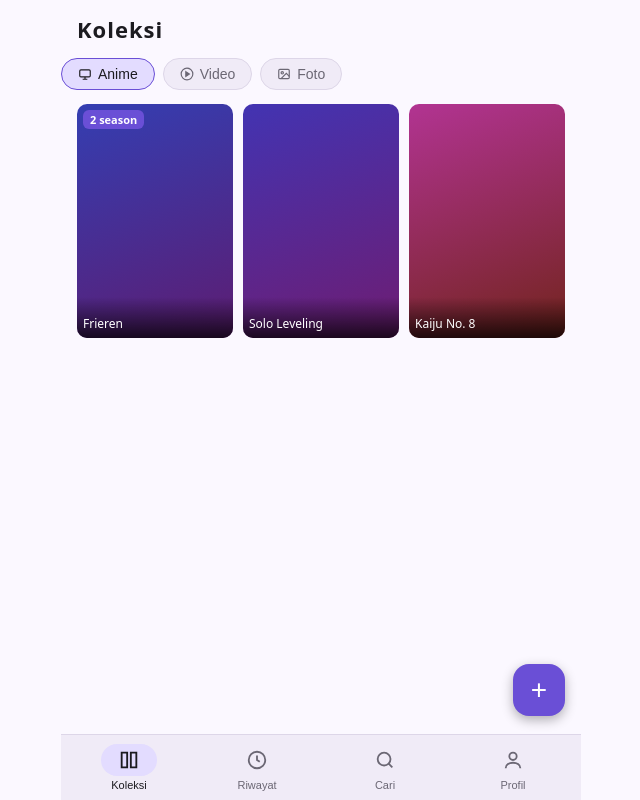
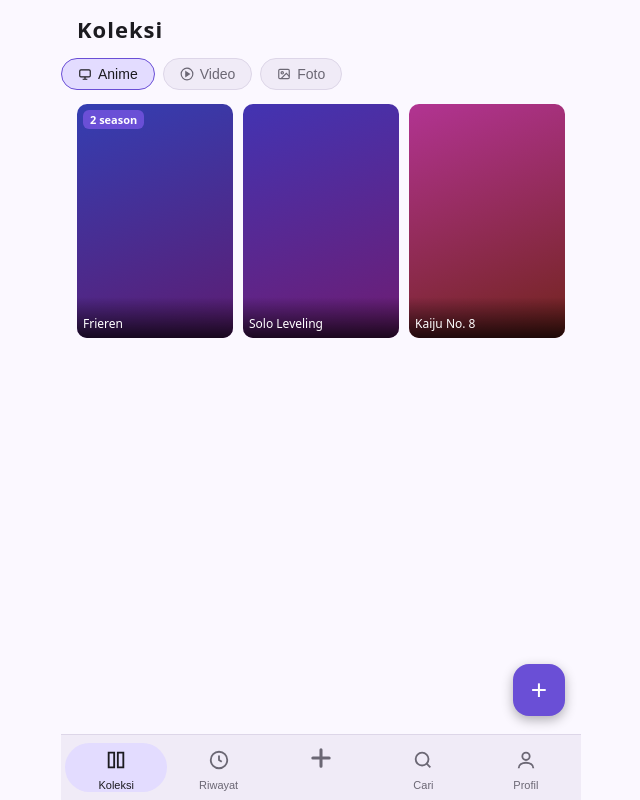
Before and after one commit to heriii1901-blip/Gattaper, a React (Vite) app: page / in a window 1280 px wide. Shown: the whole page, without its empty margins (319-959 px from the left). Built offline with nearby package versions, Linux system fonts and the light colour scheme.

Commit message:
Enhance BottomNav with onAdd prop and add button
Added an 'onAdd' prop to the BottomNav component and updated the rendering logic to include an add button.

```diff
--- a/src/components/BottomNav.jsx
+++ b/src/components/BottomNav.jsx
@@ -3,19 +3,27 @@ import { useLiquidPill } from '../hooks/useLiquidPill.js'
 import { NAV } from '../data/data.js'
 import { Icon } from './Icon.jsx'
 
-export function BottomNav({ page, setPage }) {
+export function BottomNav({ page, setPage, onAdd }) {
   const box = useRef(null)
   const items = useRef([])
-  const pill = useLiquidPill(box, items, NAV.findIndex((n) => n[0] === page), { w: 56, h: 32 })
+  const pill = useLiquidPill(box, items, NAV.findIndex((n) => n[0] === page))
+
+  const item = ([k, l], i) => (
+    <button key={k} ref={(el) => (items.current[i] = el)} className={page === k ? 'on' : ''} onClick={() => setPage(k)}>
+      <i><Icon n={k} s={22} /></i>{l}
+    </button>
+  )
 
   return (
     <nav ref={box}>
       <span className="nav-pill" style={pill} />
-      {NAV.map(([k, l], i) => (
-        <button key={k} className={page === k ? 'on' : ''} onClick={() => setPage(k)}>
-          <i ref={(el) => (items.current[i] = el)}><Icon n={k} s={22} /></i>{l}
-        </button>
-      ))}
+      {NAV.slice(0, 2).map((n, i) => item(n, i))}
+      <button className="nav-add" aria-label="Tambah" onClick={onAdd}>
+        <svg width="28" height="28" viewBox="0 0 24 24" fill="none" stroke="currentColor" strokeWidth="2.6" strokeLinecap="round">
+          <path d="M12 5v14M5 12h14" />
+        </svg>
+      </button>
+      {NAV.slice(2).map((n, i) => item(n, i + 2))}
     </nav>
   )
 }
```
